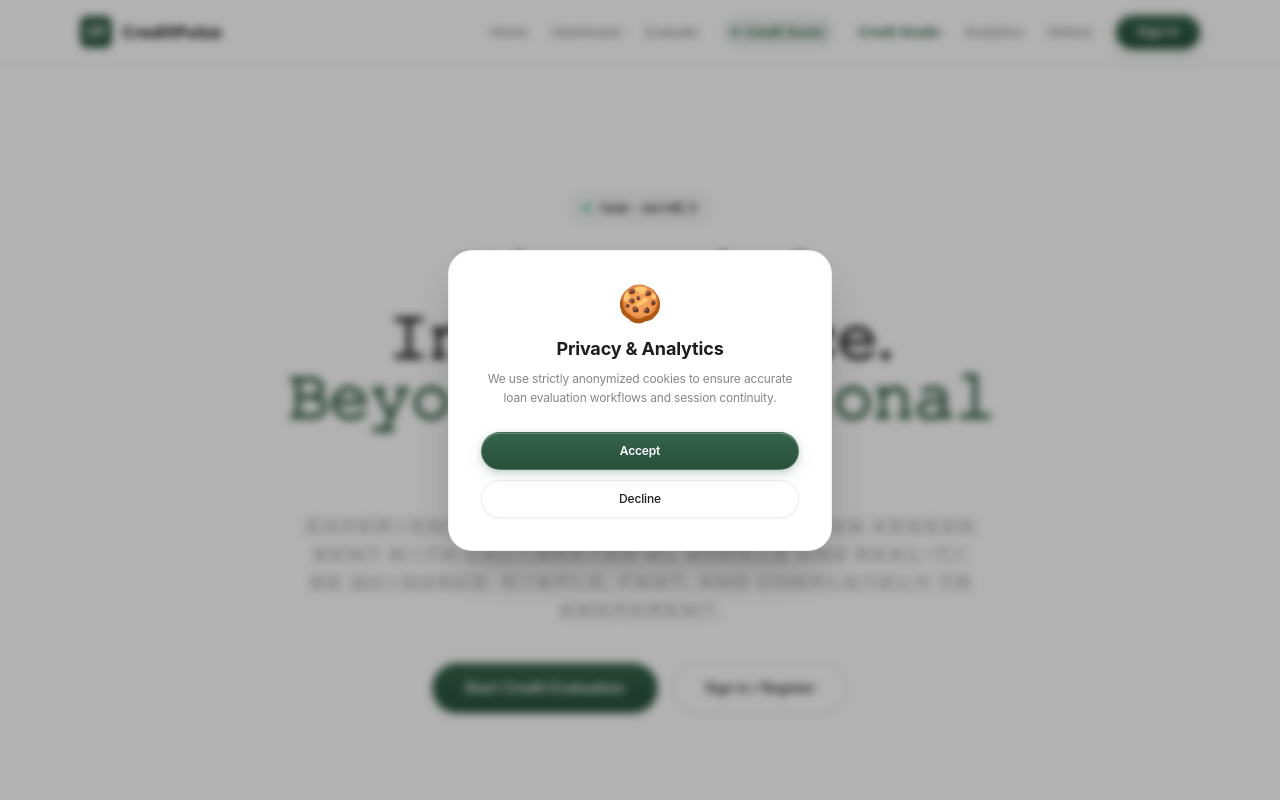
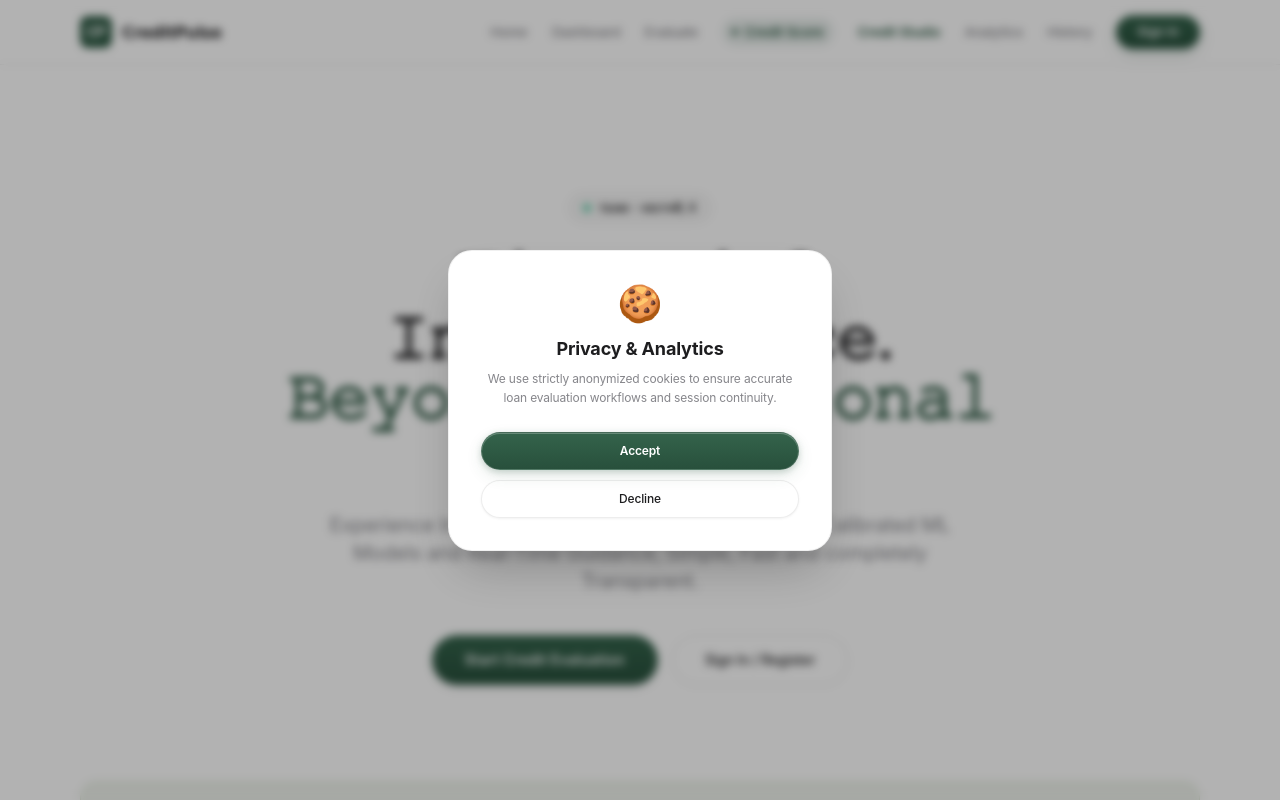
Before and after one commit to anandtripathi0/CreditPulse, a FastAPI app: page / in a window 1280 px wide. Run offline with FastAPI, Linux system fonts and the light colour scheme; some libraries are stand-ins or nearby versions.

Commit message:
Update home.html

```diff
--- a/app/templates/home.html
+++ b/app/templates/home.html
@@ -14,7 +14,7 @@
         <span class="text-[#2E5A44]">𝙱𝚎𝚢𝚘𝚗𝚍 𝚃𝚛𝚊𝚍𝚒𝚝𝚒𝚘𝚗𝚊𝚕 𝙻𝚒𝚖𝚒𝚝𝚜.</span>
     </h1>
     <p class="text-base sm:text-xl text-[#86868B] max-w-2xl mx-auto font-normal leading-relaxed mb-10">
-        🇪‌🇽‌🇵‌🇪‌🇷‌🇮‌🇪‌🇳‌🇨‌🇪‌ 🇮‌🇳‌🇸‌🇹‌🇦‌🇳‌🇹‌ 🇵‌🇷‌🇪‌🇩‌🇮‌🇨‌🇹‌🇮‌🇻‌🇪‌ 🇱‌🇴‌🇦‌🇳‌ 🇦‌🇸‌🇸‌🇪‌🇸‌🇸‌🇲‌🇪‌🇳‌🇹‌ 🇼‌🇮‌🇹‌🇭‌ 🇨‌🇦‌🇱‌🇮‌🇧‌🇷‌🇦‌🇹‌🇪‌🇩‌ 🇲‌🇱‌ 🇲‌🇴‌🇩‌🇪‌🇱‌🇸‌ 🇦‌🇳‌🇩‌ 🇷‌🇪‌🇦‌🇱‌-🇹‌🇮‌🇲‌🇪‌ 🇬‌🇺‌🇮‌🇩‌🇦‌🇳‌🇨‌🇪‌. 🇸‌🇮‌🇲‌🇵‌🇱‌🇪‌, 🇫‌🇦‌🇸‌🇹‌, 🇦‌🇳‌🇩‌ 🇨‌🇴‌🇲‌🇵‌🇱‌🇪‌🇹‌🇪‌🇱‌🇾‌ 🇹‌🇷‌🇦‌🇳‌🇸‌🇵‌🇦‌🇷‌🇪‌🇳‌🇹‌.
+        Experience Instant Predictive Loan Assessment with Calibrated ML Models and Real-Time Guidance, Simple, Fast and completely Transparent.
     </p>
 
     <div class="flex flex-col sm:flex-row items-center justify-center gap-3.5">
```
